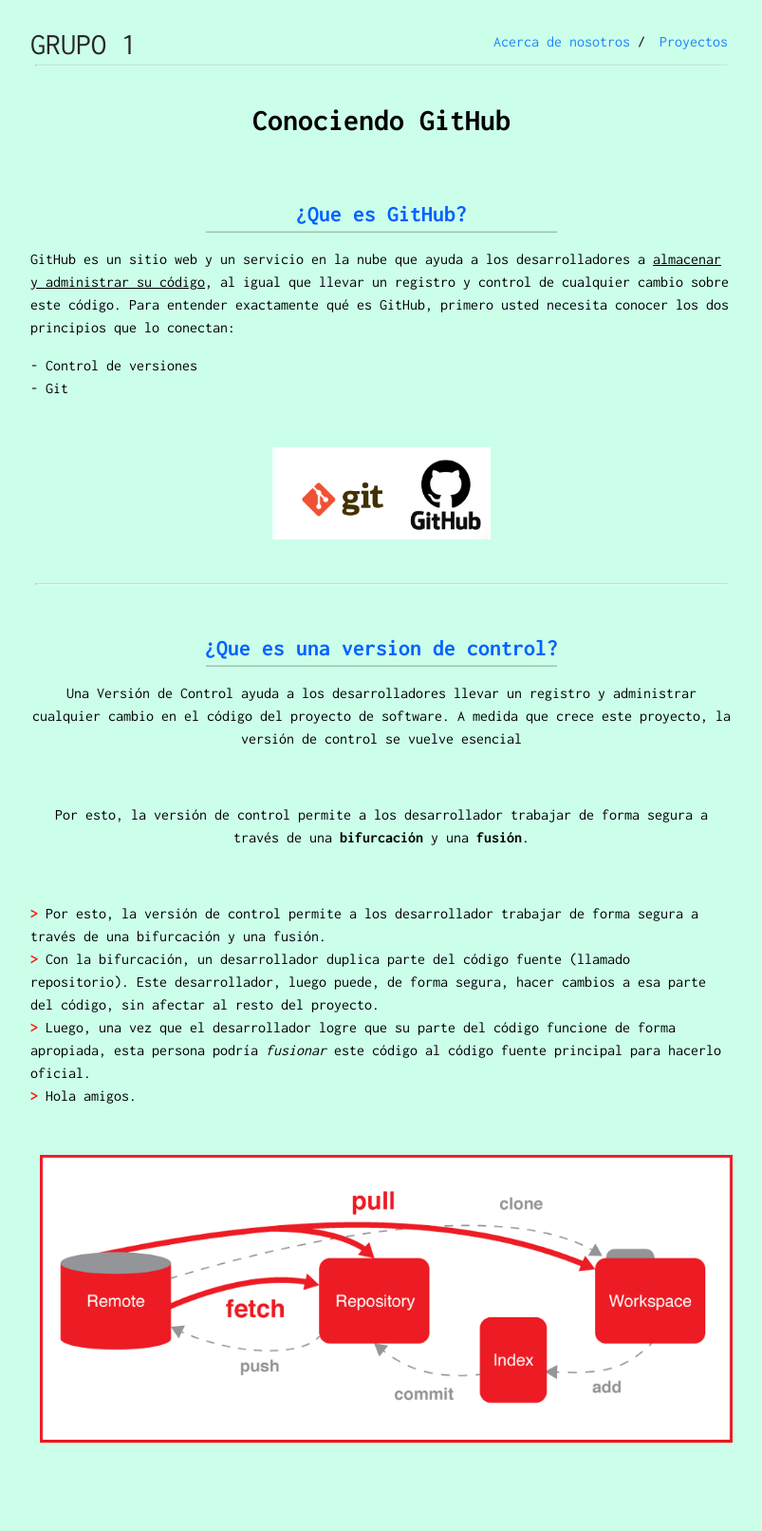
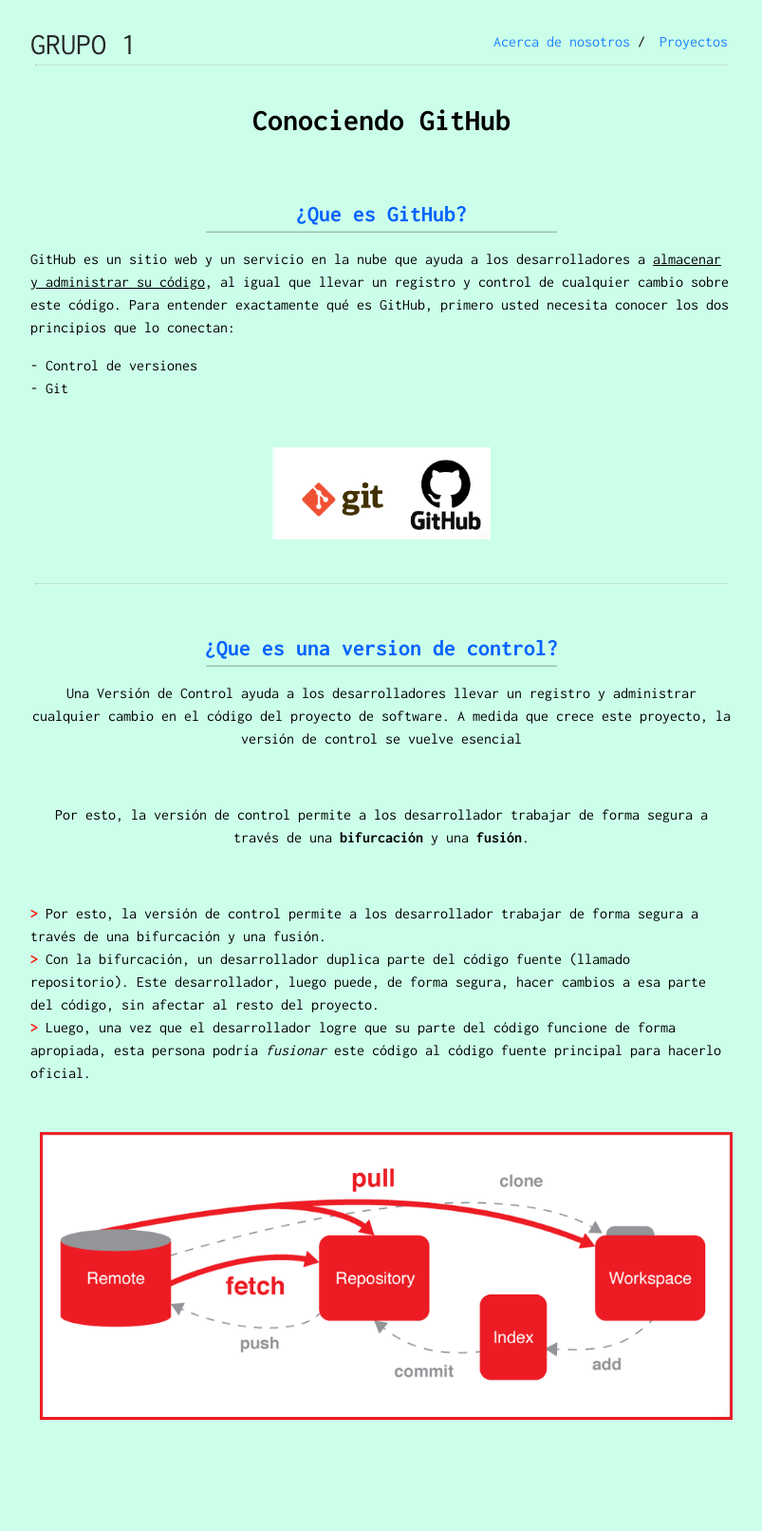
Before and after one commit to Proyecto-Grupo1/blog, a Jekyll site: the page built from _posts/2021-01-16-Conociendo Github.html, in a window 1280 px wide. Shown: the whole page at 95% size, without its empty margins (238-1041 px from the left). Built offline with Jekyll 4.4.1, drawn with Linux system fonts in a browser that asks for light colours; after the commit the page ends 1588 px from its top, so only the background shows below that.

Commit message:
Update 2021-01-16-Conociendo Github.html

```diff
--- a/_posts/2021-01-16-Conociendo Github.html
+++ b/_posts/2021-01-16-Conociendo Github.html
@@ -20,7 +20,7 @@
         <strong><span class="color-red">></span></strong> Con la bifurcación, un desarrollador duplica parte del código fuente (llamado repositorio). Este desarrollador, luego puede, de forma segura, hacer cambios a esa parte del código, sin afectar al resto del proyecto. <br>
 
             <strong><span class="color-red">></span></strong> Luego, una vez que el desarrollador logre que su parte del código funcione de forma apropiada, esta persona podría <em>fusionar</em> este código al código fuente principal para hacerlo oficial. <br>
-               <strong><span class="color-red">></span></strong> Hola amigos. <br>
+
         </p>
 <br>
 <center><img src="../assets/19.png"></center> <br>
```
